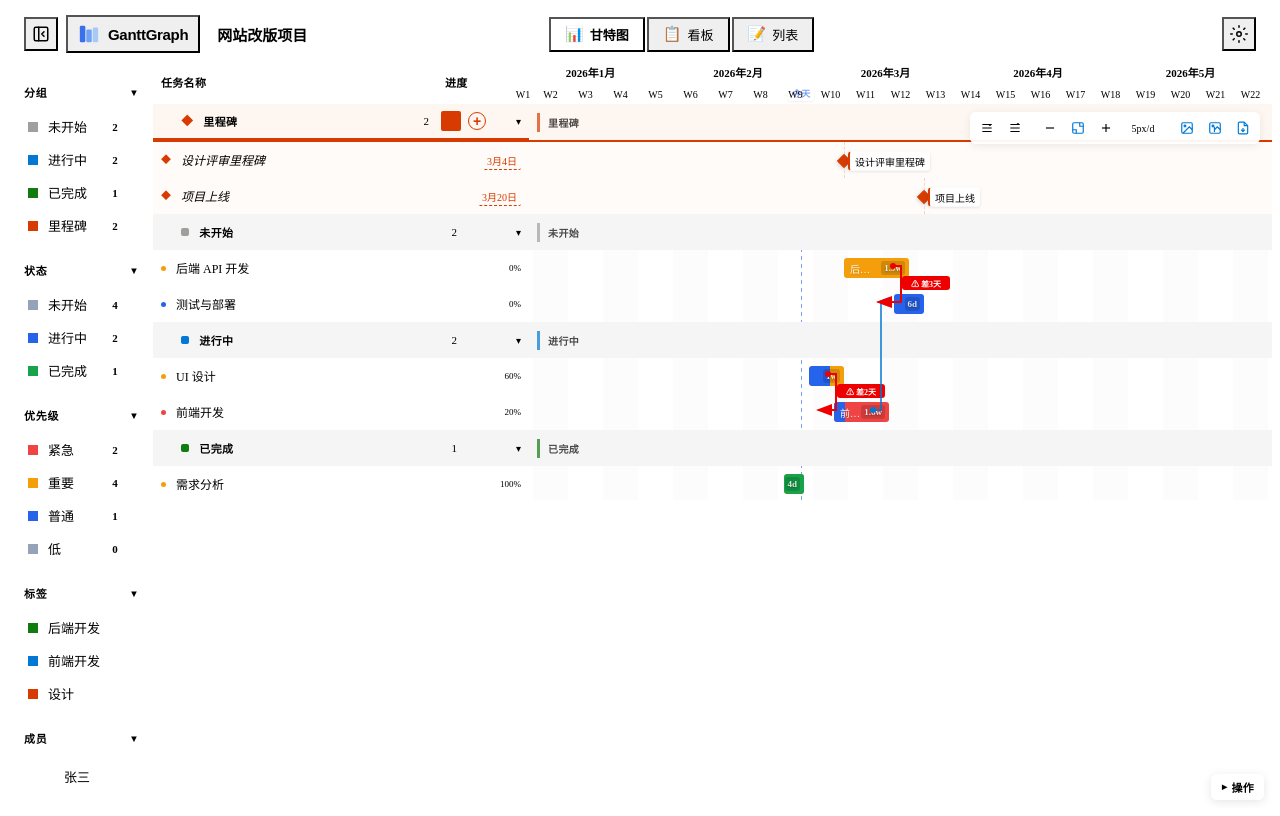
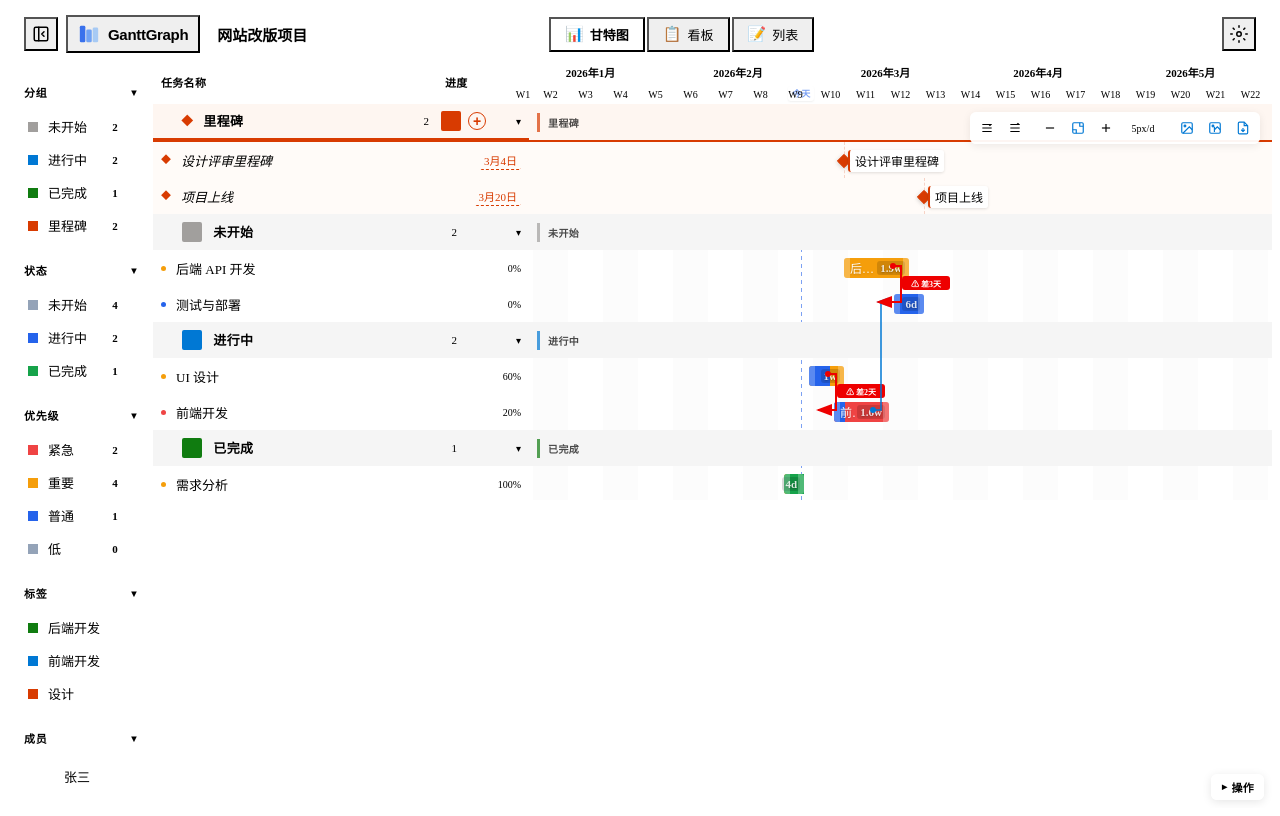
Before and after one commit to zjb1001/ganttGraph, a React (Vite) app: page / in a window 1280 px wide. Both pictures are taken after a click on the element 266 px from the left and 270 px from the top of the page. Built offline with nearby package versions, Linux system fonts and the light colour scheme; the HTML template or start-up script is replaced by a standard one.

Commit message:
feat: task bar drag-to-resize, group color picker, larger fonts, export visible viewport

```diff
--- a/src/components/GanttView/GanttView.module.css
+++ b/src/components/GanttView/GanttView.module.css
@@ -292,7 +292,7 @@
 
 .groupName {
   flex: 1;
-  font-size: 11px;
+  font-size: 13px;
   font-weight: 700;
   color: var(--color-text-secondary);
   text-transform: uppercase;
@@ -305,7 +305,7 @@
 /* editable group name */
 .groupNameEditable {
   flex: 1;
-  font-size: 11px;
+  font-size: 13px;
   font-weight: 700;
   color: var(--color-text-secondary);
   text-transform: uppercase;
@@ -330,7 +330,7 @@
   flex: 1;
   min-width: 0;
   padding: 2px 6px;
-  font-size: 11px;
+  font-size: 13px;
   font-weight: 700;
   text-transform: uppercase;
   letter-spacing: 0.4px;
@@ -574,9 +574,9 @@
 }
 
 .milestoneDate {
-  width: 60px;
+  width: 64px;
   flex-shrink: 0;
-  font-size: 10px;
+  font-size: 11px;
   color: #d83b01;
   font-weight: 500;
   text-align: right;
@@ -636,7 +636,7 @@
   display: flex;
   align-items: center;
   gap: 6px;
-  font-size: 12px;
+  font-size: 13px;
   color: var(--color-text);
   overflow: hidden;
   min-width: 0;
@@ -782,9 +782,9 @@
 }
 
 .progressText {
-  font-size: 9px;
+  font-size: 10px;
   color: var(--color-text-secondary);
-  min-width: 22px;
+  min-width: 24px;
   text-align: right;
 }
 
@@ -799,7 +799,52 @@
   box-shadow: var(--shadow-sm);
   cursor: pointer;
   transition: box-shadow 0.2s ease, transform 0.2s ease;
-  overflow: hidden;
+  overflow: visible;
+}
+
+/* Resize handles */
+.taskBarResizeLeft,
+.taskBarResizeRight {
+  position: absolute;
+  top: 0;
+  bottom: 0;
+  width: 6px;
+  z-index: 6;
+  cursor: ew-resize;
+  background: rgba(255, 255, 255, 0.25);
+  transition: background 0.15s ease;
+  border-radius: 3px;
+}
+
+.taskBarResizeLeft {
+  left: 0;
+  border-radius: 3px 0 0 3px;
+}
+
+.taskBarResizeRight {
+  right: 0;
+  border-radius: 0 3px 3px 0;
+}
+
+.taskBarResizeLeft:hover,
+.taskBarResizeRight:hover {
+  background: rgba(255, 255, 255, 0.55);
+}
+
+.taskBar.taskBarResizing {
+  box-shadow: 0 0 0 2px rgba(255, 255, 255, 0.6), var(--shadow-md);
+  transition: none;
+}
+
+/* Prevent text selection and enforce resize cursor while dragging */
+.ganttResizing {
+  cursor: ew-resize !important;
+  user-select: none !important;
+}
+
+.ganttResizing * {
+  cursor: ew-resize !important;
+  user-select: none !important;
 }
 
 .taskBar:hover {
@@ -824,10 +869,10 @@
 .taskBarLabel {
   position: absolute;
   left: 6px;
-  right: 30px;
+  right: 34px;
   top: 50%;
   transform: translateY(-50%);
-  font-size: 10px;
+  font-size: 12px;
   color: white;
   white-space: nowrap;
   overflow: hidden;
@@ -841,7 +886,7 @@
   right: 4px;
   top: 50%;
   transform: translateY(-50%);
-  font-size: 9px;
+  font-size: 11px;
   color: rgba(255, 255, 255, 0.85);
   white-space: nowrap;
   font-weight: 600;
@@ -899,7 +944,7 @@
   left: 12px;
   top: 50%;
   transform: translateY(-50%);
-  font-size: 10px;
+  font-size: 12px;
   color: var(--color-text);
   white-space: nowrap;
   font-weight: 500;
--- a/src/components/GanttView/GanttView.tsx
+++ b/src/components/GanttView/GanttView.tsx
@@ -20,6 +20,7 @@ interface DateInfo {
 export default function GanttView() {
   const { tasks, buckets, currentProjectId, setSelectedTaskId, addDependency, removeDependency, updateTask, addTask, deleteTask, addBucket, updateBucket, deleteBucket, projects } = useAppStore()
   const ganttRef = useRef<HTMLDivElement>(null)
+  const ganttScrollRef = useRef<HTMLDivElement>(null)
   const [editingTaskId, setEditingTaskId] = useState<string | null>(null)
   const [editingTitle, setEditingTitle] = useState('')
   const [dragStartTask, setDragStartTask] = useState<string | null>(null)
@@ -57,6 +58,17 @@ export default function GanttView() {
   const [dragOverGroupId, setDragOverGroupId] = useState<string | null>(null)
   const [dragOverPosition, setDragOverPosition] = useState<'above' | 'below'>('below')
 
+  // 任务条拖拽调整时长
+  const resizingRef = useRef<{
+    taskId: string
+    handle: 'left' | 'right'
+    startX: number
+    origStart: Date
+    origEnd: Date
+  } | null>(null)
+  const resizePreviewRef = useRef<{ taskId: string; start: Date; end: Date } | null>(null)
+  const [resizePreview, setResizePreview] = useState<{ taskId: string; start: Date; end: Date } | null>(null)
+
   const projectTasks = tasks.filter((t) => t.projectId === currentProjectId)
 
   // 分离里程碑分组和普通任务分组
@@ -706,6 +718,67 @@ export default function GanttView() {
     setDraggingGroupId(null)
     setDragOverGroupId(null)
   }
+
+  // ── 任务条拖拽调整时长 ──
+  const handleResizeMouseDown = useCallback((e: React.MouseEvent, task: Task, handle: 'left' | 'right') => {
+    e.stopPropagation()
+    e.preventDefault()
+    resizingRef.current = {
+      taskId: task.id,
+      handle,
+      startX: e.clientX,
+      origStart: new Date(task.startDateTime),
+      origEnd: new Date(task.dueDateTime),
+    }
+    const preview = { taskId: task.id, start: new Date(task.startDateTime), end: new Date(task.dueDateTime) }
+    resizePreviewRef.current = preview
+    setResizePreview(preview)
+  }, [])
+
+  useEffect(() => {
+    const handleMouseMove = (e: MouseEvent) => {
+      if (!resizingRef.current) return
+      const { taskId, handle, startX, origStart, origEnd } = resizingRef.current
+      const deltaX = e.clientX - startX
+      const deltaDays = Math.round(deltaX / weekWidth)
+      let newStart = origStart
+      let newEnd = origEnd
+      if (handle === 'right') {
+        newEnd = new Date(origEnd)
+        newEnd.setDate(newEnd.getDate() + deltaDays)
+        const minEnd = new Date(origStart)
+        minEnd.setDate(minEnd.getDate() + 1)
+        if (newEnd < minEnd) newEnd = minEnd
+      } else {
+        newStart = new Date(origStart)
+        newStart.setDate(newStart.getDate() + deltaDays)
+        const maxStart = new Date(origEnd)
+        maxStart.setDate(maxStart.getDate() - 1)
+        if (newStart > maxStart) newStart = maxStart
+      }
+      const preview = { taskId, start: newStart, end: newEnd }
+      resizePreviewRef.current = preview
+      setResizePreview({ ...preview })
+    }
+
+    const handleMouseUp = async () => {
+      if (!resizingRef.current) return
+      const preview = resizePreviewRef.current
+      resizingRef.current = null
+      resizePreviewRef.current = null
+      setResizePreview(null)
+      if (preview) {
+        await updateTask(preview.taskId, { startDateTime: preview.start, dueDateTime: preview.end })
+      }
+    }
+
+    window.addEventListener('mousemove', handleMouseMove)
+    window.addEventListener('mouseup', handleMouseUp)
+    return () => {
+      window.removeEventListener('mousemove', handleMouseMove)
+      window.removeEventListener('mouseup', handleMouseUp)
+    }
+  }, [weekWidth, updateTask])
 
   // ── 删除任务 ──
   const handleDeleteTask = async (e: React.MouseEvent, taskId: string) => {
@@ -774,24 +847,24 @@ export default function GanttView() {
 
   // 导出处理函数
   const handleExportAsPNG = async () => {
-    if (!ganttRef.current) return
-    await exportAsImage(ganttRef.current, `${sanitizedProjectName}_甘特图`, 'png')
+    if (!ganttScrollRef.current) return
+    await exportAsImage(ganttScrollRef.current, `${sanitizedProjectName}_甘特图`, 'png', TASK_LIST_WIDTH)
   }
 
   const handleExportAsJPEG = async () => {
-    if (!ganttRef.current) return
-    await exportAsImage(ganttRef.current, `${sanitizedProjectName}_甘特图`, 'jpeg')
+    if (!ganttScrollRef.current) return
+    await exportAsImage(ganttScrollRef.current, `${sanitizedProjectName}_甘特图`, 'jpeg', TASK_LIST_WIDTH)
   }
 
   const handleExportAsPDF = async () => {
-    if (!ganttRef.current) return
-    await exportAsPDF(ganttRef.current, `${sanitizedProjectName}_甘特图`, 'landscape')
+    if (!ganttScrollRef.current) return
+    await exportAsPDF(ganttScrollRef.current, `${sanitizedProjectName}_甘特图`, TASK_LIST_WIDTH)
   }
 
   return (
-    <div className={styles.ganttView} ref={ganttRef}>
+    <div className={`${styles.ganttView} ${resizePreview ? styles.ganttResizing : ''}`} ref={ganttRef}>
       {/* ── 单一滚动容器：同时承载左侧冻结列和右侧时间轴 ── */}
-      <div className={styles.ganttScroll}>
+      <div className={styles.ganttScroll} ref={ganttScrollRef}>
         <div className={styles.ganttInner} style={{ width: `${TASK_LIST_WIDTH + totalWidth}px` }}>
 
           {/* ── 吸顶表头行 ── */}
@@ -1156,9 +1229,13 @@ export default function GanttView() {
                     >
                       ⠿
                     </span>
-                    <span
-                      className={styles.groupColor}
-                      style={{ backgroundColor: row.bucket.color || '#a19f9d' }}
+                    <input
+                      type="color"
+                      className={styles.milestoneColorPicker}
+                      value={row.bucket.color || '#a19f9d'}
+                      onClick={(e) => e.stopPropagation()}
+                      onChange={(e) => updateBucket(row.bucket.id, { color: e.target.value })}
+                      title="修改分组颜色"
                     />
                     {editingGroupId === row.bucket.id ? (
                       <input
@@ -1282,6 +1359,14 @@ export default function GanttView() {
             }
 
             /* ── 普通任务行 ── */
+            {
+              const isPreviewing = resizePreview?.taskId === row.task.id
+              const dispStart = isPreviewing ? resizePreview!.start : new Date(row.task.startDateTime)
+              const dispEnd   = isPreviewing ? resizePreview!.end   : new Date(row.task.dueDateTime)
+              const barLeft  = getDateLeft(dispStart)
+              const barWidth = Math.max(getDaysBetween(dispStart, dispEnd) * weekWidth, weekWidth)
+              const days  = getDaysBetween(dispStart, dispEnd)
+              const weeks = days / 7
               return (
                 <div
                   key={row.task.id}
@@ -1331,15 +1416,15 @@ export default function GanttView() {
 
                   <div className={styles.timelineTaskCell} style={{ width: `${totalWidth}px` }}>
                     <div
-                    className={`${styles.taskBar} ${dragStartTask === row.task.id ? styles.isDragging : ''}`}
+                      className={`${styles.taskBar} ${dragStartTask === row.task.id ? styles.isDragging : ''} ${isPreviewing ? styles.taskBarResizing : ''}`}
                       style={{
-                      left: `${getTaskPosition(row.task).left}px`,
-                      width: `${getTaskWidth(row.task)}px`,
+                        left: `${barLeft}px`,
+                        width: `${barWidth}px`,
                         backgroundColor: PRIORITY_COLORS[row.task.priority]
                       }}
                       onClick={(e) => handleTaskClick(e, row.task)}
                       onDoubleClick={() => handleTaskDoubleClick(row.task)}
-                    title={`${row.task.title}\n${new Date(row.task.startDateTime).toLocaleDateString('zh-CN')} - ${new Date(row.task.dueDateTime).toLocaleDateString('zh-CN')}`}
+                      title={`${row.task.title}\n${dispStart.toLocaleDateString('zh-CN')} - ${dispEnd.toLocaleDateString('zh-CN')}`}
                     >
                       {(row.task.completedPercent || 0) > 0 && (
                         <div
@@ -1350,6 +1435,12 @@ export default function GanttView() {
                           }}
                         />
                       )}
+                      {/* 左侧拖拽调整手柄 */}
+                      <div
+                        className={styles.taskBarResizeLeft}
+                        onMouseDown={(e) => handleResizeMouseDown(e, row.task, 'left')}
+                        title="拖拽调整开始日期"
+                      />
                       <span className={styles.taskBarLabel}>{row.task.title}</span>
                       {row.task.deadlineConstraint && (() => {
                         const refTask = tasks.find((t) => t.id === row.task.deadlineConstraint!.refTaskId)
@@ -1361,19 +1452,20 @@ export default function GanttView() {
                           </span>
                         )
                       })()}
-                    {(() => {
-                      const days = getDaysBetween(new Date(row.task.startDateTime), new Date(row.task.dueDateTime))
-                      const weeks = days / 7
-                      return (
                       <span className={styles.taskBarDuration}>
                         {weeks >= 1 ? `${weeks.toFixed(1).replace(/\.0$/, '')}w` : `${days}d`}
                       </span>
+                      {/* 右侧拖拽调整手柄 */}
+                      <div
+                        className={styles.taskBarResizeRight}
+                        onMouseDown={(e) => handleResizeMouseDown(e, row.task, 'right')}
+                        title="拖拽调整结束日期"
+                      />
+                    </div>
+                  </div>
+                </div>
               )
-                    })()}
-                  </div>
-                </div>
-              </div>
-            )
+            }
           })}
 
           {/* ── 依赖连线 SVG（绝对定位，覆盖数据行区域）── */}
```
Also changed, not shown: src/utils/exportGantt.ts (+88 -98 lines). Lines whose indentation alone changed are shown as unchanged.
